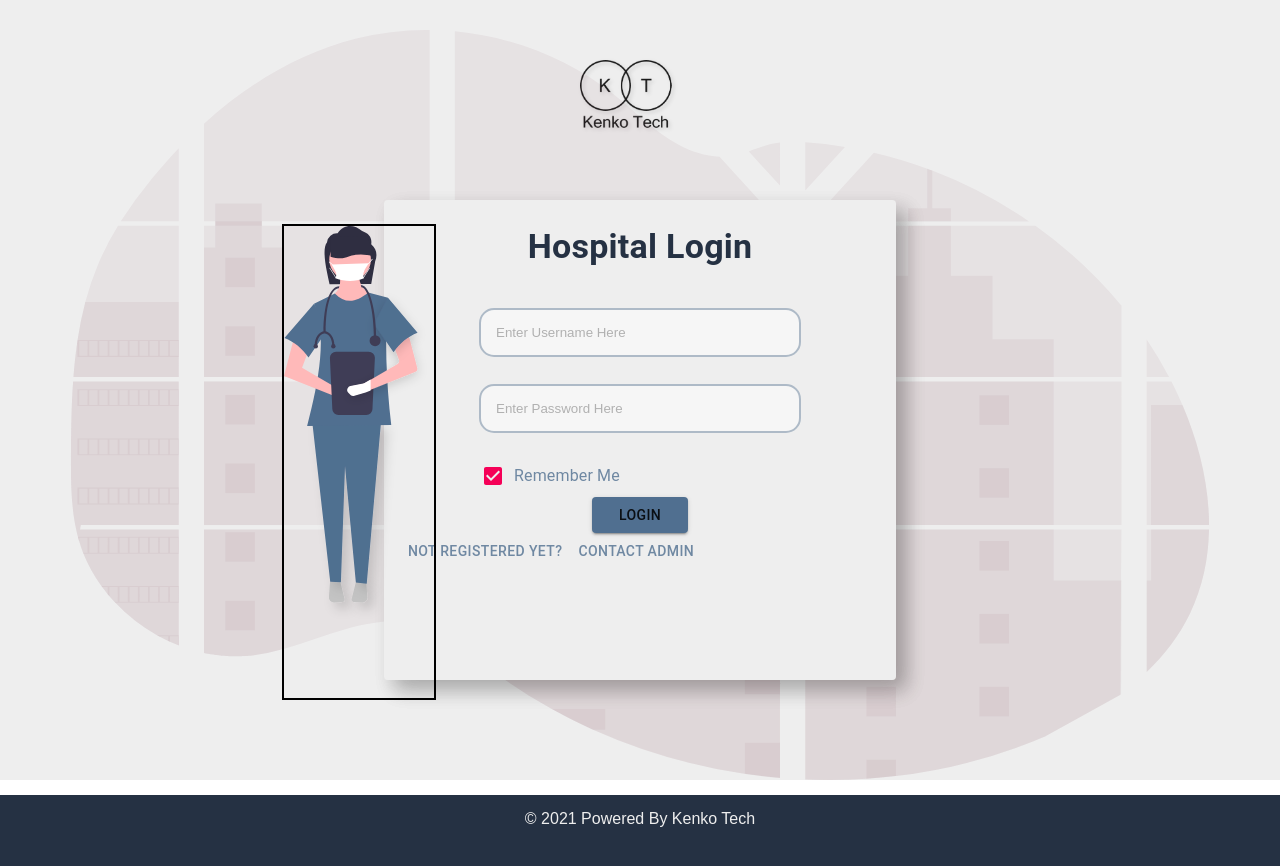
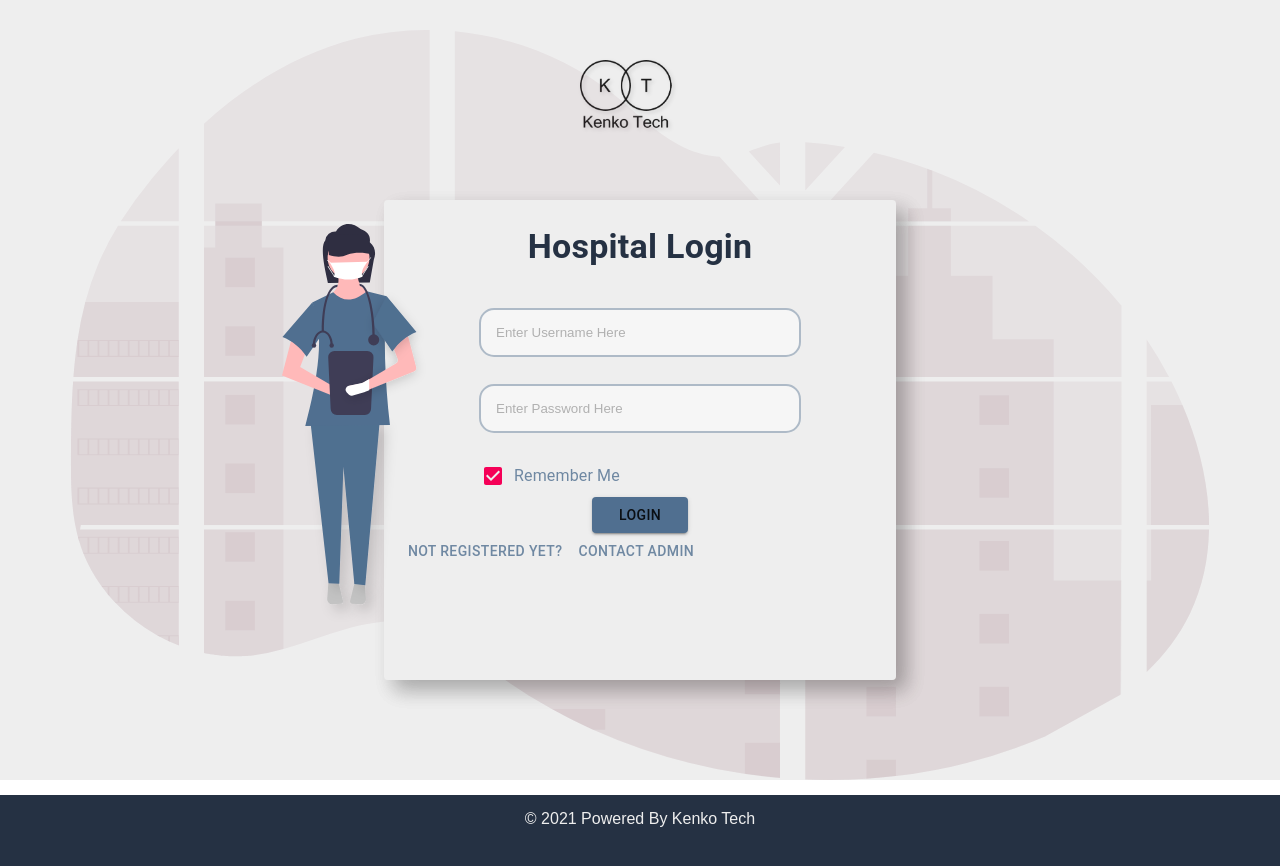
Before and after one commit to 1adityas/HMS, a React (Create React App) app: page / in a window 1280 px wide. Shown: the top 866 px of the page. Built offline with nearby package versions, Linux system fonts and the light colour scheme.

Commit message:
position

```diff
--- a/src/components/Login.css
+++ b/src/components/Login.css
@@ -62,7 +62,7 @@
     left: 22%;
     /* height: 50%; */
 
-    border: 2px solid;
+    /* border: 2px solid; */
     bottom: 100px;
     /* bottom-; */
 
```
